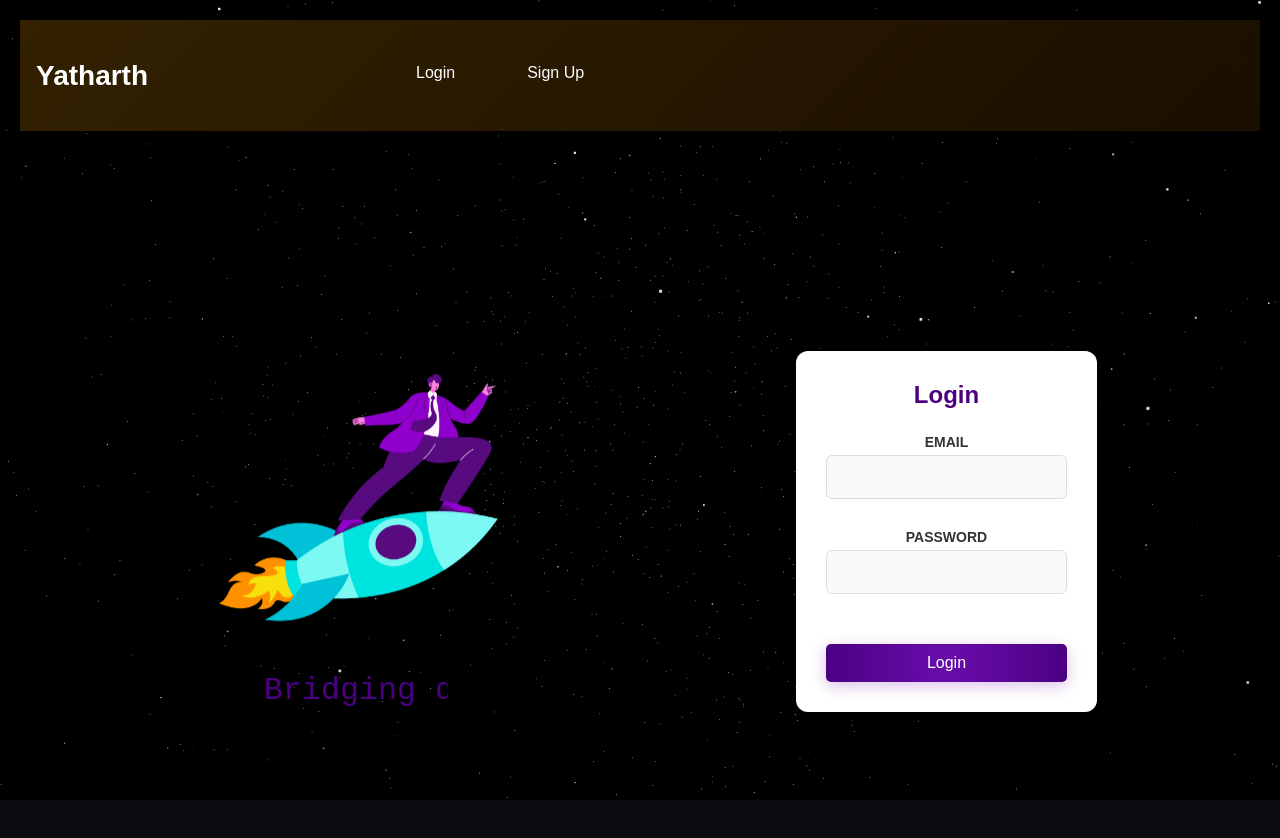
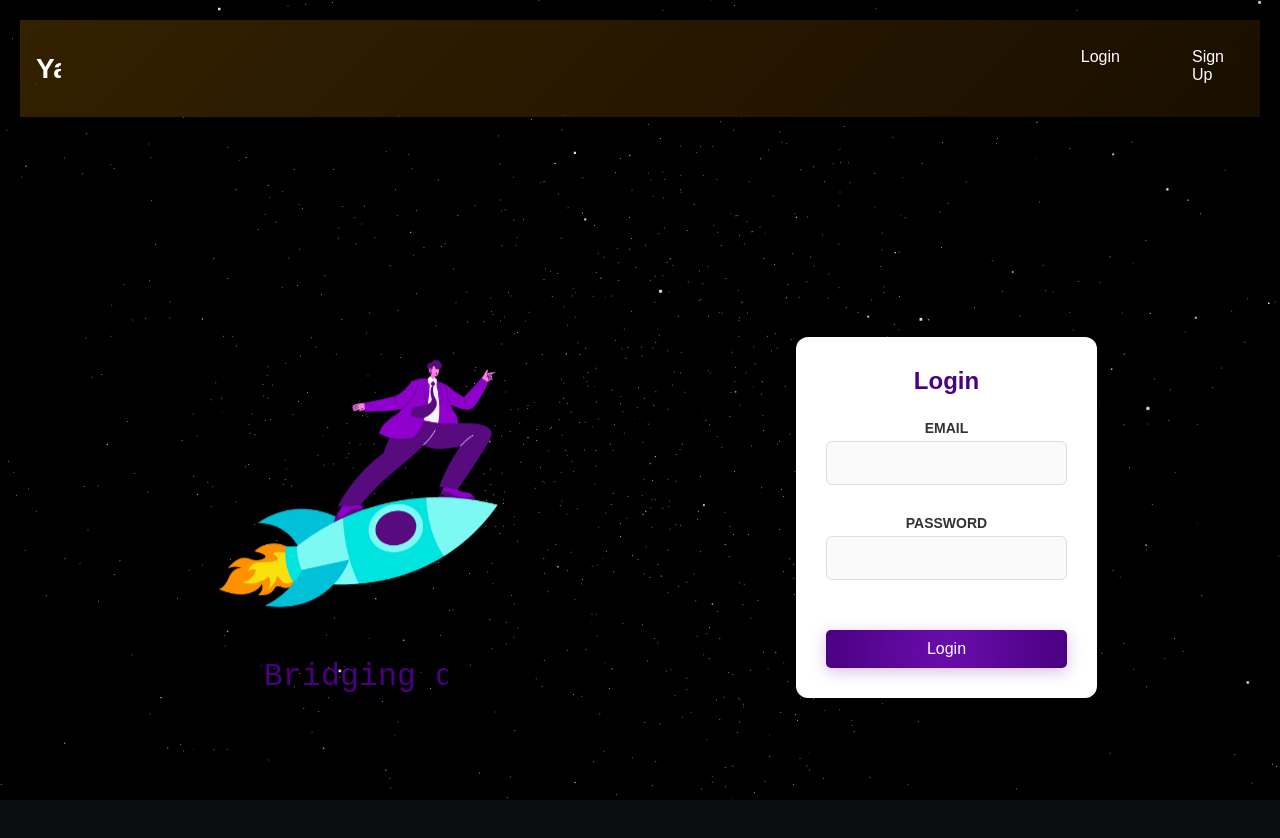
Before and after one commit to Aadithya-J/sih24, a React (Vite) app in the folder frontend/: page /login in a window 1280 px wide. Shown: the top 838 px of the page. Built offline with nearby package versions, Linux system fonts and the light colour scheme; no server answers.

Commit message:
lio isue

```diff
--- a/frontend/src/components/Navbar/Navbar.css
+++ b/frontend/src/components/Navbar/Navbar.css
@@ -183,9 +183,9 @@
 .navbar__list {
   list-style: none;
   padding: 1rem;
-  margin: 0;
+
   display: flex;
-  flex-direction: column;
+  flex-direction: right;
   gap: 1rem;
 }
 
@@ -202,10 +202,12 @@
   justify-content: center; /* Center the links */
 }
 
-.navbar__list {
+.lio {
   list-style: none;
   display: flex;
   gap: 2rem; /* Adjust spacing between the links */
+  flex-direction: right;
+  margin-left: 1000px;
 }
 
 .navbar__link {
--- a/frontend/src/components/Navbar/Navbar.jsx
+++ b/frontend/src/components/Navbar/Navbar.jsx
@@ -102,7 +102,7 @@ function Navbar() {
   <>
     {/* Content when user is not logged in */}
     <div className={`navbar__menu ${showMenu ? "show-menu" : ""}`} aria-expanded={showMenu}>
-      <ul className="navbar__list">
+      <ul className="lio">
         <li>
           <Link to="/login" className="navbar__link">
             Login
```
